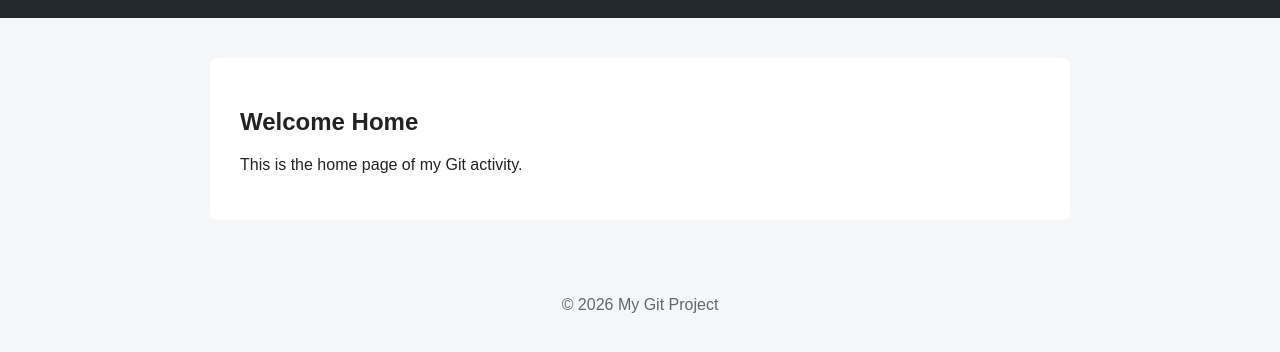
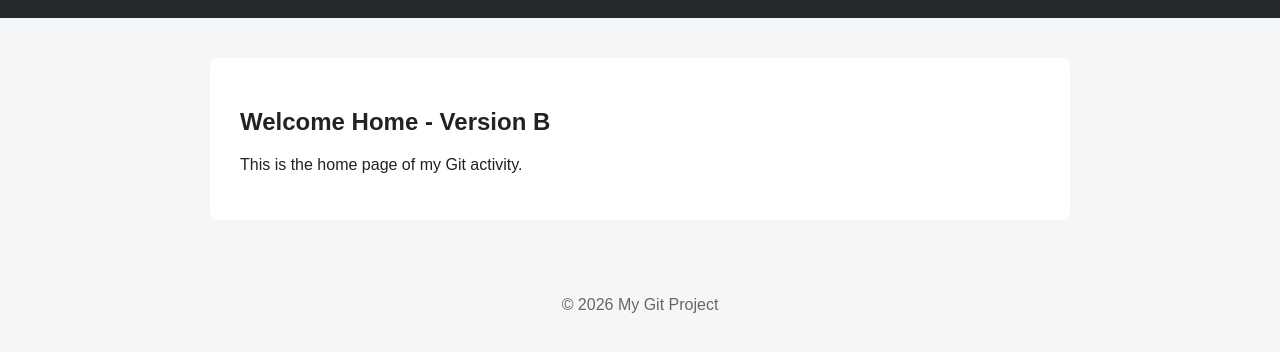
Before and after one commit to hadjihamidprincesssaliha-code/my-git-project, a plain HTML site: page index.html in a window 1280 px wide. Shown: the part 120-472 px from the top of the page. Drawn offline with Linux system fonts and the light colour scheme.

Commit message:
Branch B changes welcome heading

```diff
--- a/index.html
+++ b/index.html
@@ -15,7 +15,7 @@
   </header>
 
   <main>
-    <h2>Welcome Home</h2>
+   <h2>Welcome Home - Version B</h2>
     <p>This is the home page of my Git activity.</p>
   </main>
 
```
